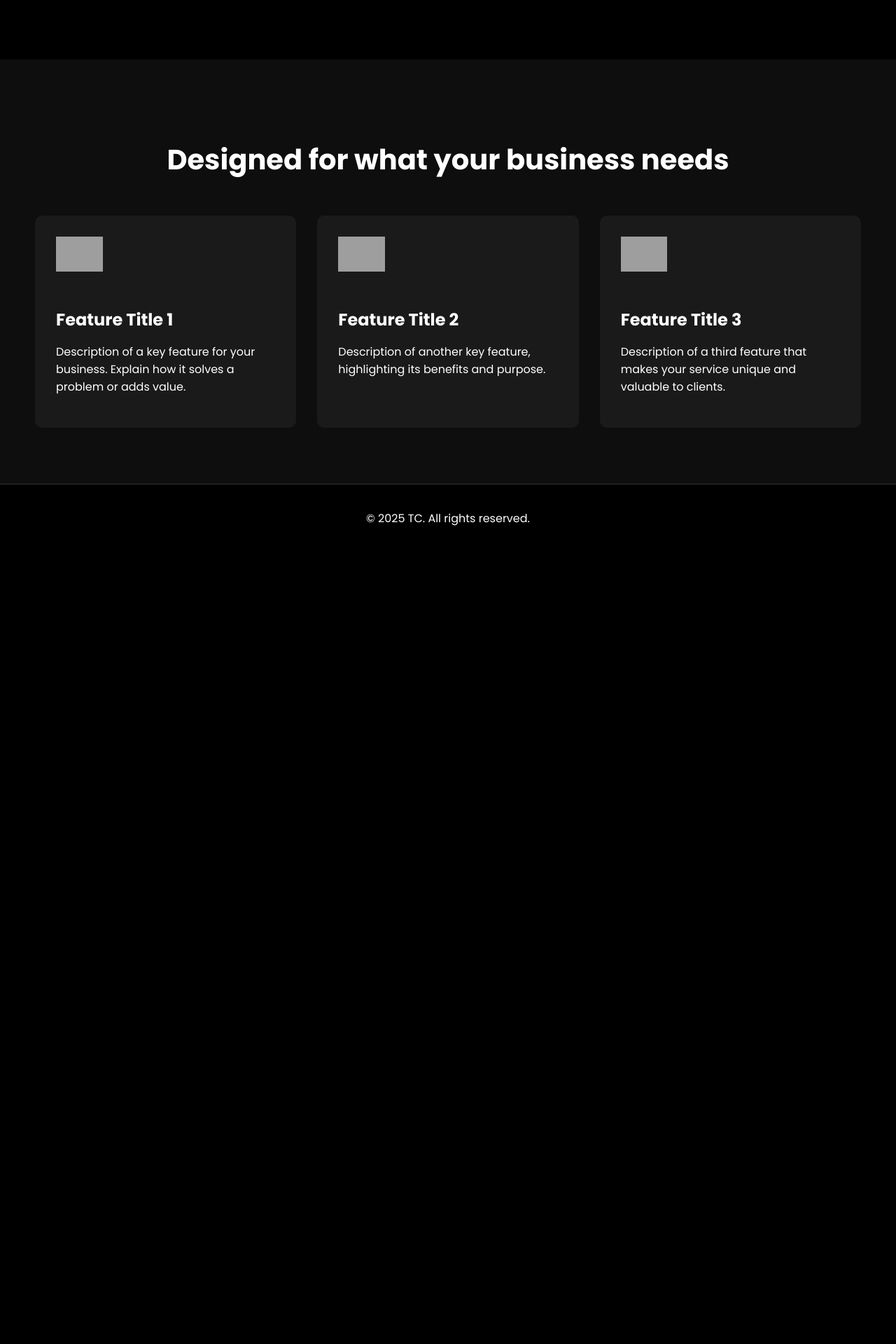
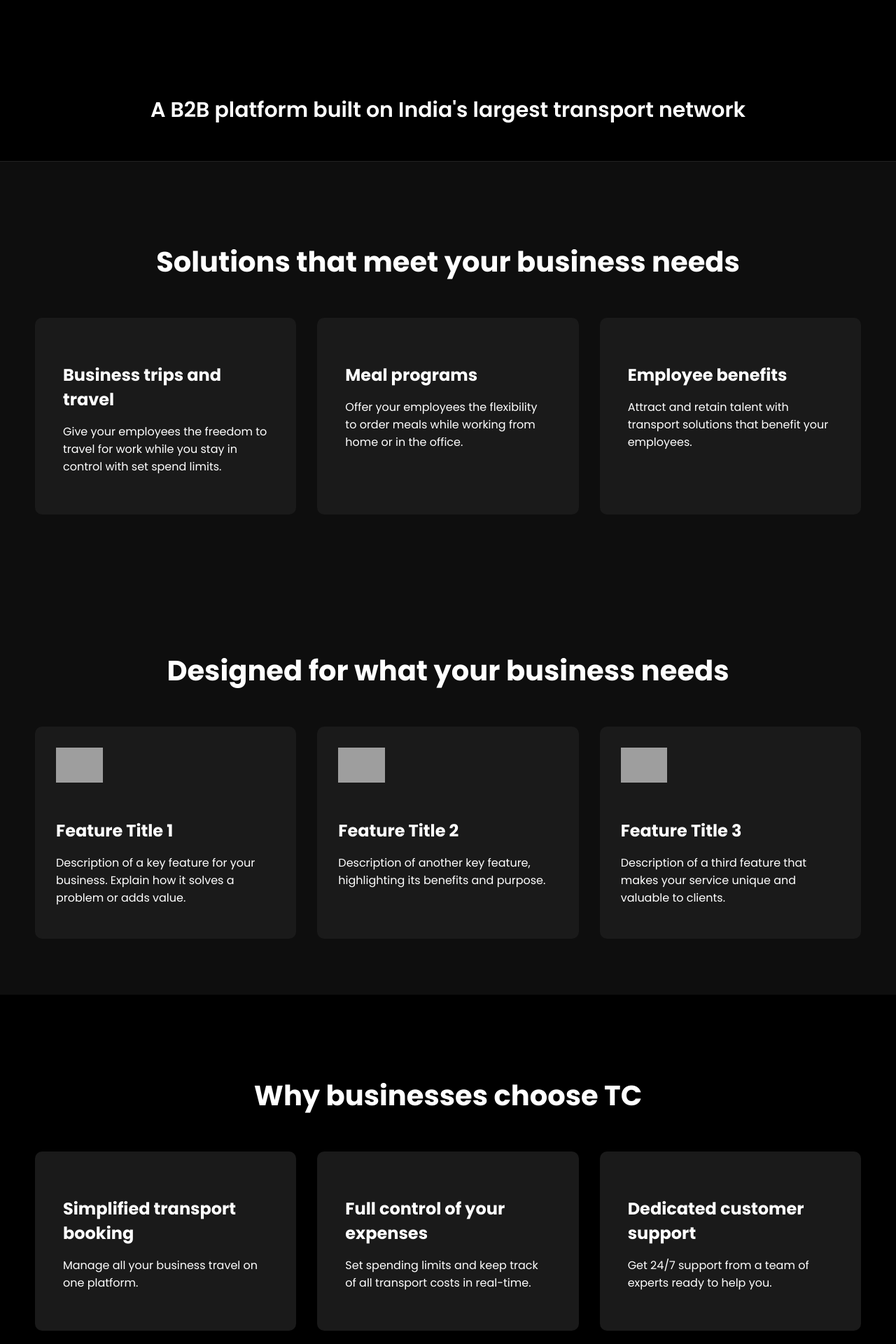
Before and after one commit to rahul92126/TC_booking_app, a React (Create React App) app: page / in a window 1280 px wide. Shown: the part 620-2540 px from the top of the page at 70% size. Before the commit the page ends 1409 px from the top, so only its background shows below. Built offline with nearby package versions, Linux system fonts and the light colour scheme; grey boxes are pictures that could not be loaded.

Commit message:
UFB inspired website changes

```diff
--- a/src/App.css
+++ b/src/App.css
@@ -78,6 +78,96 @@ body {
   max-width: 600px;
   height: auto;
 }
+/* --- Global Platform Section --- */
+.global-platform-section {
+  text-align: center;
+  background-color: #000;
+  padding: 50px 20px;
+  border-bottom: 1px solid #222;
+}
+
+.global-platform-section p {
+  font-size: 30px;
+  font-weight: 600;
+  margin: 0;
+}
+
+/* --- Solutions Section --- */
+.solutions-section {
+  padding: 80px 50px;
+  background-color: #0e0e0e;
+  text-align: center;
+}
+
+.solutions-section h2 {
+  font-size: 40px;
+  margin-bottom: 50px;
+}
+
+.solutions-grid {
+  display: grid;
+  grid-template-columns: repeat(auto-fit, minmax(300px, 1fr));
+  gap: 30px;
+  text-align: left;
+}
+
+.solution-card {
+  background-color: #1a1a1a;
+  padding: 40px;
+  border-radius: 10px;
+}
+
+.solution-card h3 {
+  font-size: 24px;
+  margin-bottom: 10px;
+}
+
+/* --- Why TC Section --- */
+.why-tc-section {
+  padding: 80px 50px;
+  background-color: #000;
+  text-align: center;
+}
+
+.why-tc-section h2 {
+  font-size: 40px;
+  margin-bottom: 50px;
+}
+
+.benefits-container {
+  display: grid;
+  grid-template-columns: repeat(auto-fit, minmax(300px, 1fr));
+  gap: 30px;
+  text-align: left;
+}
+
+.benefit-card {
+  background-color: #1a1a1a;
+  padding: 40px;
+  border-radius: 10px;
+}
+
+.benefit-card h3 {
+  font-size: 24px;
+  margin-bottom: 10px;
+}
+
+/* --- CTA Section --- */
+.cta-section {
+  padding: 80px 50px;
+  background-color: #0e0e0e;
+  text-align: center;
+}
+
+.cta-section h2 {
+  font-size: 40px;
+  margin-bottom: 20px;
+}
+
+.cta-section p {
+  font-size: 20px;
+  margin-bottom: 30px;
+}
 
 /* --- Features Section Styles --- */
 .features-section {
--- a/src/App.js
+++ b/src/App.js
@@ -30,7 +30,28 @@ function App() {
             <img src={truckImage} alt="Transportation truck on a highway" />
           </div>
         </section>
-
+        <section className="global-platform-section">
+          <div className="platform-content">
+            <p>A B2B platform built on India's largest transport network</p>
+          </div>
+        </section>
+        <section className="solutions-section">
+          <h2>Solutions that meet your business needs</h2>
+          <div className="solutions-grid">
+            <div className="solution-card">
+              <h3>Business trips and travel</h3>
+              <p>Give your employees the freedom to travel for work while you stay in control with set spend limits.</p>
+            </div>
+            <div className="solution-card">
+              <h3>Meal programs</h3>
+              <p>Offer your employees the flexibility to order meals while working from home or in the office.</p>
+            </div>
+            <div className="solution-card">
+              <h3>Employee benefits</h3>
+              <p>Attract and retain talent with transport solutions that benefit your employees.</p>
+            </div>
+          </div>
+        </section>
         <section className="features-section">
           <h2>Designed for what your business needs</h2>
           <div className="features-grid">
@@ -51,6 +72,37 @@ function App() {
             </div>
           </div>
         </section>
+        <section className="why-tc-section">
+          <h2>Why businesses choose TC</h2>
+          <div className="benefits-container">
+            <div className="benefit-card">
+              <div className="benefit-content">
+                <h3>Simplified transport booking</h3>
+                <p>Manage all your business travel on one platform.</p>
+              </div>
+            </div>
+            <div className="benefit-card">
+              <div className="benefit-content">
+                <h3>Full control of your expenses</h3>
+                <p>Set spending limits and keep track of all transport costs in real-time.</p>
+              </div>
+            </div>
+            <div className="benefit-card">
+              <div className="benefit-content">
+                <h3>Dedicated customer support</h3>
+                <p>Get 24/7 support from a team of experts ready to help you.</p>
+              </div>
+            </div>
+          </div>
+        </section>
+        <section className="cta-section">
+          <div className="cta-content">
+            <h2>Ready to get started?</h2>
+            <p>Sign up in minutes and start managing your business transport today.</p>
+            <button className="primary-btn">Sign up now</button>
+          </div>
+        </section>
+
 
         {/* You can add more sections here */}
       </main>
```
